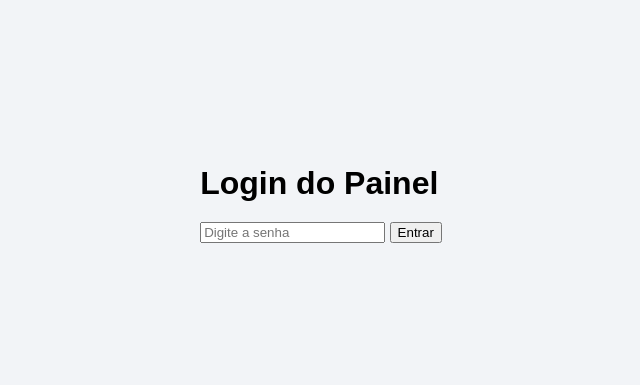
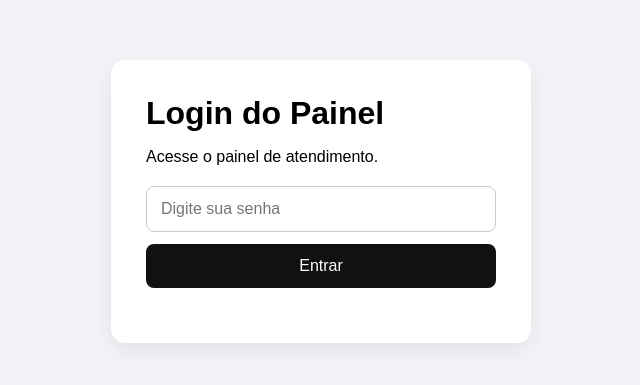
Before and after one commit to Ulattii/negocio-ia, a website: page public/login.html in a window 1280 px wide. Shown: the part 199-584 px from the top of the page, without its empty margins (319-959 px from the left). Drawn offline with Linux system fonts and the light colour scheme.

Commit message:
Melhora visual da tela de login

```diff
--- a/public/login.html
+++ b/public/login.html
@@ -12,20 +12,28 @@
 
 <body>
 
-    <div>
+    <div class="login-container">
+
+        <div class="login-card">
+
             <h1>Login do Painel</h1>
+
+            <p>Acesse o painel de atendimento.</p>
 
             <input
                 id="senha"
                 type="password"
-            placeholder="Digite a senha"
+                placeholder="Digite sua senha"
             >
 
             <button id="entrar">
                 Entrar
             </button>
 
-        <p id="erro"></p>
+            <p id="erro" class="erro"></p>
+
+        </div>
+
     </div>
 
     <script src="login.js"></script>
--- a/public/style.css
+++ b/public/style.css
@@ -61,3 +61,73 @@ h1 {
 #enviar:hover {
     opacity: 0.8;
 }
+.login-container {
+    width: 100%;
+    min-height: 100vh;
+
+    display: flex;
+    justify-content: center;
+    align-items: center;
+
+    padding: 20px;
+}
+
+.login-card {
+    width: 100%;
+    max-width: 420px;
+
+    background: white;
+
+    padding: 35px;
+
+    border-radius: 14px;
+
+    box-shadow: 0 8px 25px rgba(0, 0, 0, 0.08);
+}
+
+.login-card h1 {
+    margin-top: 0;
+    margin-bottom: 10px;
+}
+
+.login-card p {
+    margin-bottom: 20px;
+}
+
+.login-card input {
+    width: 100%;
+
+    padding: 13px 14px;
+
+    border: 1px solid #ccc;
+    border-radius: 8px;
+
+    font-size: 16px;
+
+    margin-bottom: 12px;
+}
+
+.login-card button {
+    width: 100%;
+
+    padding: 13px;
+
+    border: none;
+    border-radius: 8px;
+
+    background: #111;
+    color: white;
+
+    font-size: 16px;
+    cursor: pointer;
+}
+
+.login-card button:hover {
+    opacity: 0.85;
+}
+
+.erro {
+    color: #c62828;
+    margin-top: 12px;
+    margin-bottom: 0;
+}
```
Lines whose indentation alone changed are shown as unchanged.
